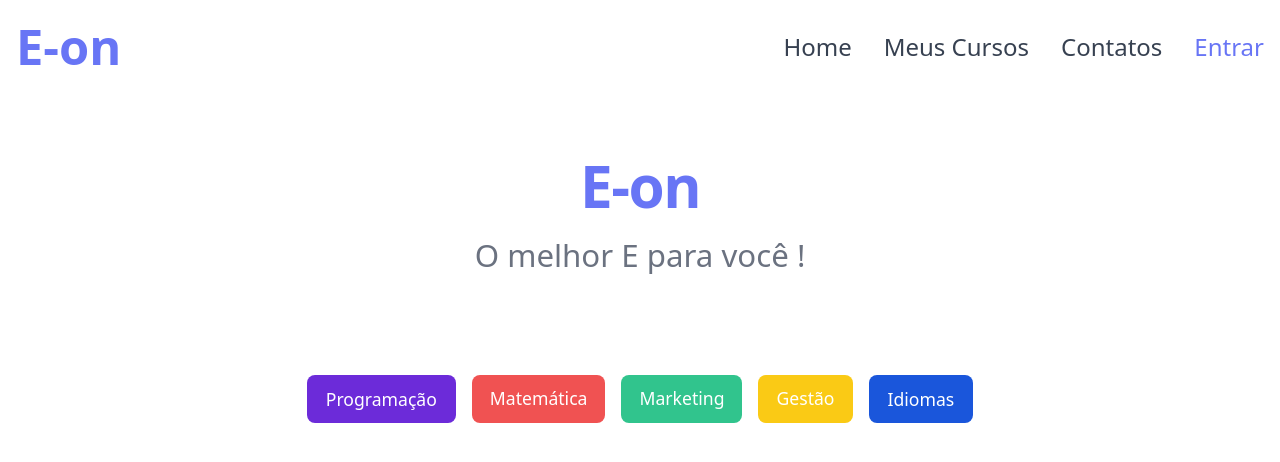
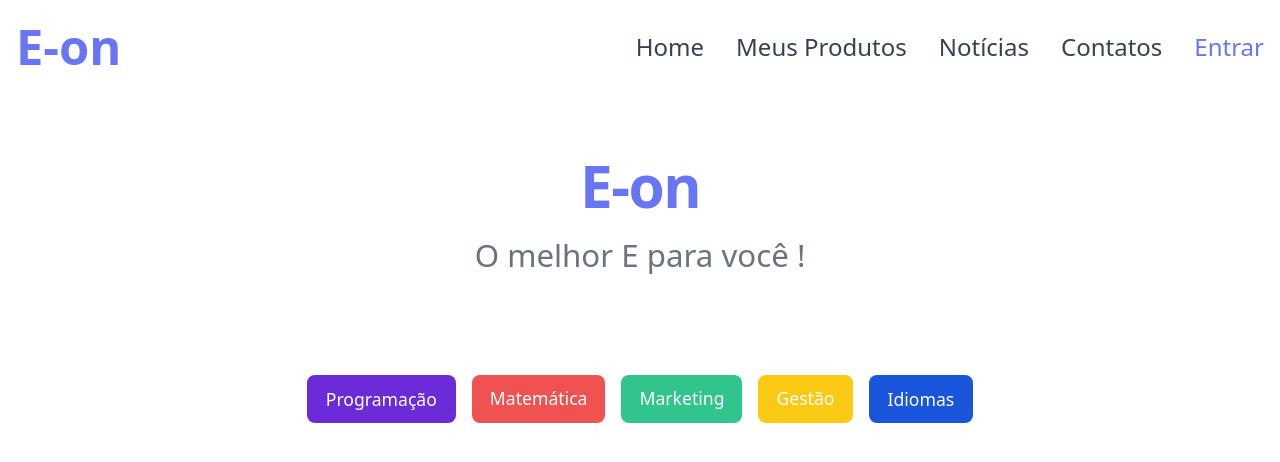
Before and after one commit to tunim73/frontend_from_api-php-puro, a React (Vite) app: page / in a window 1280 px wide. Shown: the top 462 px of the page. Built offline with nearby package versions, Linux system fonts and the light colour scheme; no server answers.

Commit message:
update navbar

```diff
--- a/src/components/NavBar/index.tsx
+++ b/src/components/NavBar/index.tsx
@@ -8,12 +8,20 @@
 
   const navLinks = [
     {
+      link: user?.type===1 ? "/assinantes/dashboard" : "/home",
+      name: user?.type===1 ? "Assinantes" : null,
+    },
+    {
       link: "/",
       name: "Home",
     },
     {
-      link: user ? "/meus-cursos" : "/login",
-      name: "Meus Cursos",
+      link: user ? "/meus-produtos" : "/login",
+      name: "Meus Produtos",
+    },
+    {
+      link: user ? "/notícias" : "/login",
+      name: "Notícias",
     },
     {
       link: "/",
```
